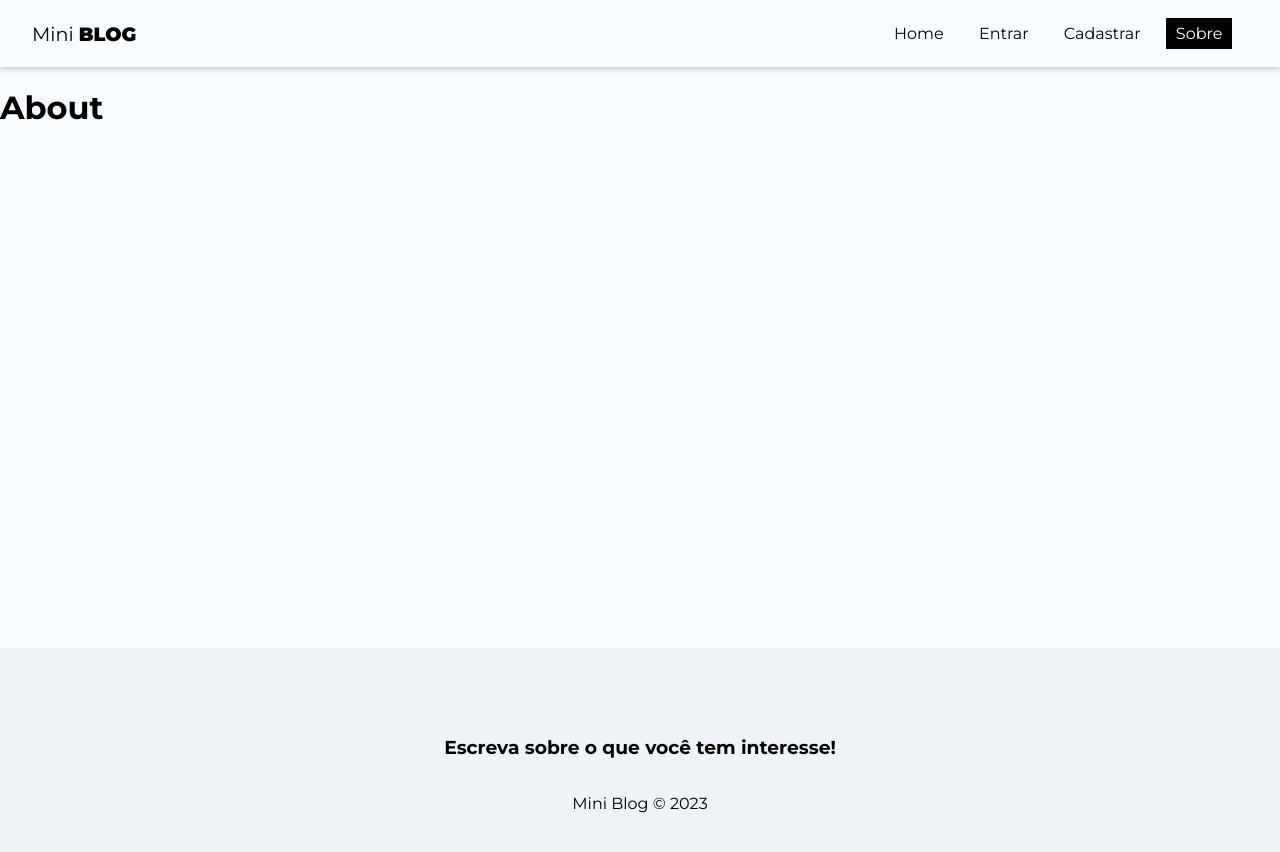
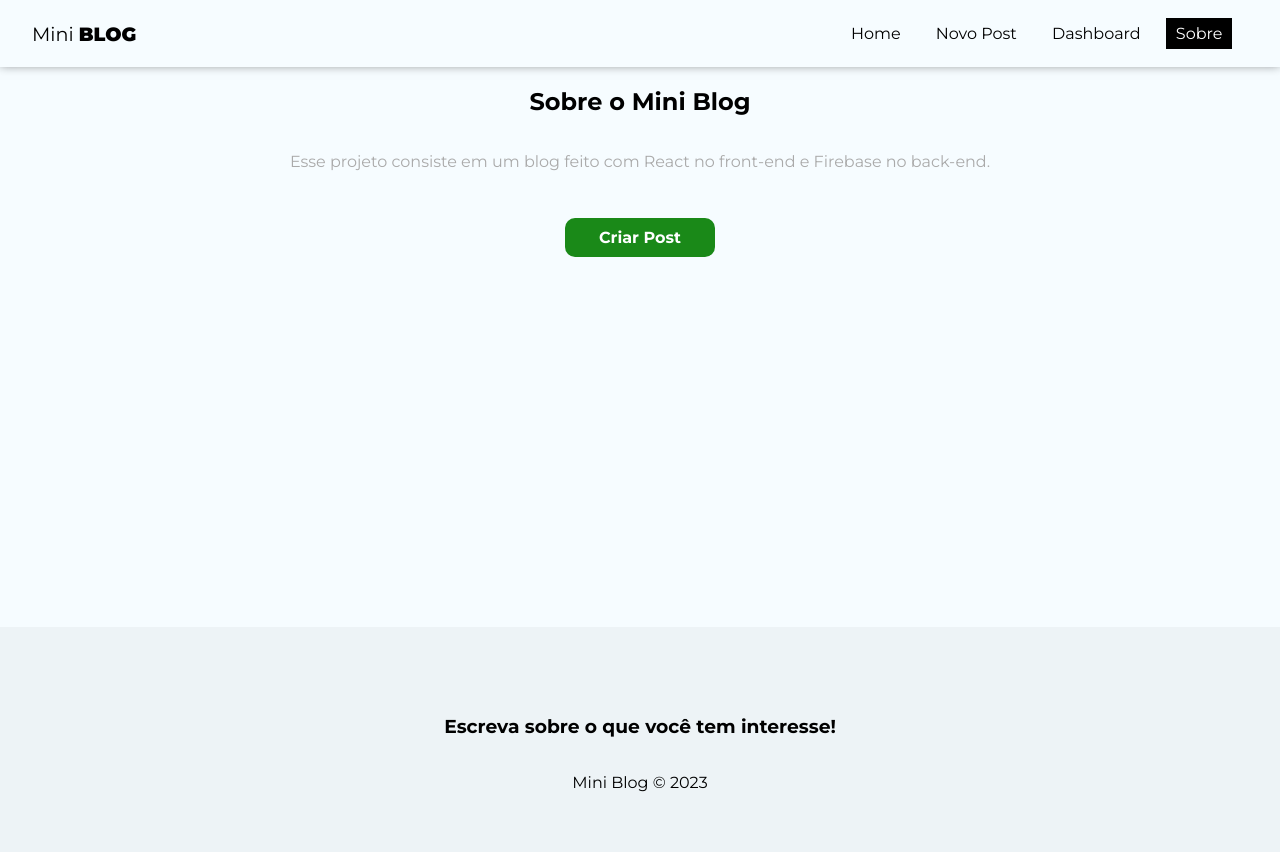
Before and after one commit to Davidson031/Blog_React, a React (Create React App) app: page /about in a window 1280 px wide. Shown: the top 852 px of the page. Built offline with nearby package versions, Linux system fonts and the light colour scheme; no server answers; sample sign-in values are in the browser's storage.

Commit message:
bloqueando rotas por autenticacao e criando pagina de about

```diff
--- a/src/App.js
+++ b/src/App.js
@@ -11,12 +11,12 @@
 import { onAuthStateChanged } from 'firebase/auth';
 import { useState, useEffect } from 'react';
 import { useAuthentication } from './hooks/useAuthentication';
-
+import CreatePost from "./pages/CreatePost/CreatePost";
+import Dashboard from "./pages/Dashboard/Dashboard";
 
 function App() {
 
   const [user, setUser] = useState(undefined);
-
   const { auth } = useAuthentication();
 
   const loadingUser = user === undefined;
@@ -40,8 +40,10 @@
             <Routes>
               <Route path='/' element={<Home />} />
               <Route path='/about' element={<About />} />
-              <Route path='/login' element={<Login />} />
-              <Route path='/register' element={<Register />} />
+              <Route path='/login' element={ !user ? <Login /> : <Navigate to="/" /> } />
+              <Route path='/register' element={ !user ? <Register /> : <Navigate to="/" /> } />
+              <Route path='/posts/create' element={ user ? <CreatePost /> : <Navigate to="/login" /> } />
+              <Route path='/dashboard' element={ user ? <Dashboard /> : <Navigate to="/login" /> } />
             </Routes >
           </div>
           <Footer />
--- a/src/components/Navbar.js
+++ b/src/components/Navbar.js
@@ -1,27 +1,49 @@
 import { NavLink } from "react-router-dom";
-
+import { useAuthentication } from "../hooks/useAuthentication";
+//contexto
+import { useAuthValue } from "../context/AuthContext";
 import styles from "./Navbar.module.css";
 
 
 const Navbar = () => {
+
+  const { user } = useAuthValue();
+
+
   return (
-    <nav className= {styles.navbar}>
-      <NavLink to="/" className={ styles.brand }>Mini <span>Blog</span></NavLink>
-      <ul className= { styles.links_list }>
+    <nav className={styles.navbar}>
+      <NavLink to="/" className={styles.brand}>Mini <span>Blog</span></NavLink>
+      <ul className={styles.links_list}>
         <li>
-          <NavLink to="/" className={ ({ isActive }) => (  isActive ? styles.active : '')}>Home</NavLink>
+          <NavLink to="/" className={({ isActive }) => (isActive ? styles.active : '')}>Home</NavLink>
         </li>
 
-        <li>
-          <NavLink to="/login" className={ ({ isActive }) => (  isActive ? styles.active : '')}>Entrar</NavLink>
-        </li>
+        {!user && (
+          <>
+            <li>
+              <NavLink to="/login" className={({ isActive }) => (isActive ? styles.active : '')}>Entrar</NavLink>
+            </li>
+
+            <li>
+              <NavLink to="/register" className={({ isActive }) => (isActive ? styles.active : '')}>Cadastrar</NavLink>
+            </li>
+          </>
+        )}
+
+        {user && (
+          <>
+          <li>
+            <NavLink to="/posts/create" className={({ isActive }) => (isActive ? styles.active : '')}>Novo Post</NavLink>
+          </li>
+
+          <li>
+            <NavLink to="/dashboard" className={({ isActive }) => (isActive ? styles.active : '')}>Dashboard</NavLink>
+          </li>
+        </>
+        )}
 
         <li>
-          <NavLink to="/register" className={ ({ isActive }) => (  isActive ? styles.active : '')}>Cadastrar</NavLink>
-        </li>
-
-        <li>
-          <NavLink to="/about" className={ ({ isActive }) => (  isActive ? styles.active : '')}>Sobre</NavLink>
+          <NavLink to="/about" className={({ isActive }) => (isActive ? styles.active : '')}>Sobre</NavLink>
         </li>
 
 
--- /dev/null
+++ b/src/pages/CreatePost/CreatePost.js
@@ -0,0 +1,11 @@
+import styles from "./CreatePost.module.css";
+
+const CreatePost = () => {
+  return (
+    <div>
+        <h1>Create Post</h1>
+    </div>
+  )
+}
+
+export default CreatePost
--- /dev/null
+++ b/src/pages/Dashboard/Dashboard.js
@@ -0,0 +1,11 @@
+import styles from "./Dashboard.module.css";
+
+const Dashboard = () => {
+  return (
+    <div>
+        <h1>Dashboard</h1>
+    </div>
+  )
+}
+
+export default Dashboard
--- a/src/pages/about/About.js
+++ b/src/pages/about/About.js
@@ -1,10 +1,14 @@
 import styles from "./About.module.css";
+
+import { Link } from "react-router-dom";
 
 
 const About = () => {
   return (
-    <div>
-        <h1>About</h1>
+    <div className= { styles.about }>
+        <h2>Sobre o Mini <span>Blog</span></h2>
+        <p>Esse projeto consiste em um blog feito com React no front-end e Firebase no back-end.</p>
+        <Link to="/posts/create" className="btn">Criar Post</Link>
     </div>
   )
 }
--- a/src/pages/about/About.module.css
+++ b/src/pages/about/About.module.css
@@ -0,0 +1,18 @@
+.about {
+    text-align: center;
+    display: flex;
+    flex-direction: column;
+    align-items: center;
+
+}
+
+.about p {
+    color: #aaa;
+    margin-bottom: 2em;
+}
+
+.about a {
+    display: block;
+    margin-top: 15px;
+    padding: 10px 15px;
+}
```
Also changed, not shown: src/pages/CreatePost/CreatePost.module.css (added), src/pages/Dashboard/Dashboard.module.css (added).
